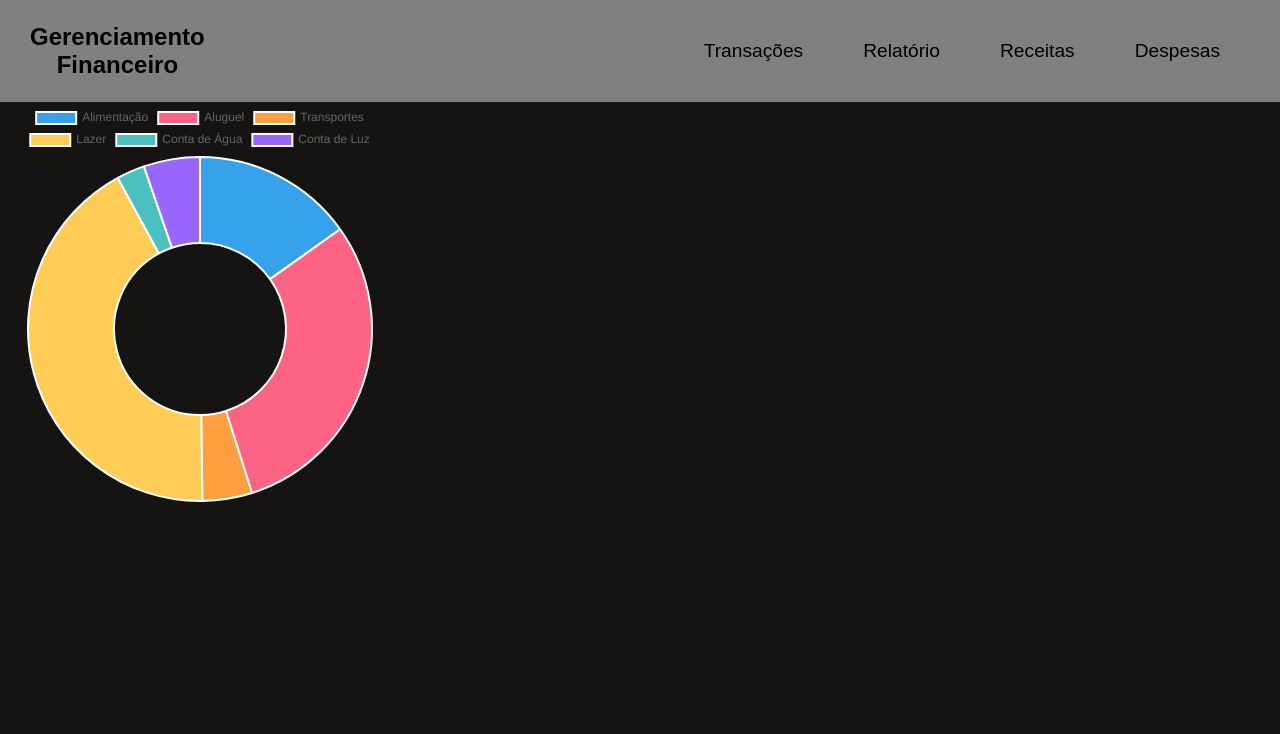
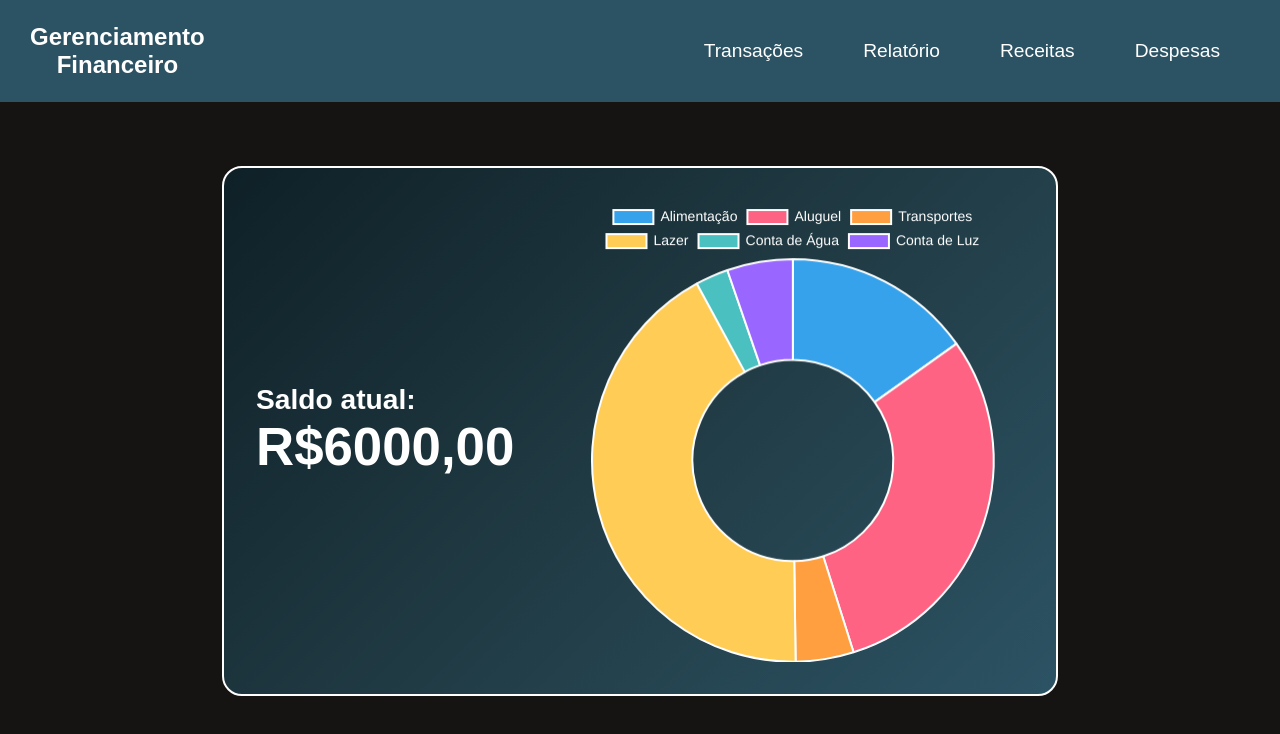
Before and after one commit to HarkyzinPROGRAMAS/Gerenciamento-Financeiro, a website built with Parcel: page src/index.html in a window 1280 px wide. Built offline with nearby package versions, Linux system fonts and the light colour scheme.

Commit message:
dashboard com saldo

```diff
--- a/src/index.html
+++ b/src/index.html
@@ -20,8 +20,16 @@
             </header>
         </section>
 
+        <section class="saldo">
+            <div class="saldoAtual">
+                <h3>Saldo atual:</h3>
+                <h1>R$6000,00</h1>
+            </div>
 
-        <div style="width: 400px;"><canvas id="relatorios"></canvas></div>
+
+
+            <div style="width: 500px;"><canvas id="relatorios"></canvas></div>
+        </section>
         <script type="module" src="relatorios.js"></script>
 
 
--- a/src/relatorios.js
+++ b/src/relatorios.js
@@ -22,6 +22,18 @@ import Chart from 'chart.js/auto'
             data: data.map(row => row.count)
           }
         ]
+      },
+      options: {
+        plugins: {
+          legend: {
+            labels: {
+              color: 'white',
+              font: {
+                size: 14
+              }
+            }
+          }
+        }
       }
     }
   );
--- a/src/styles.css
+++ b/src/styles.css
@@ -15,8 +15,8 @@ a {
 
 .titulo{
     text-align: center;
-    color: black;
-    background-color: gray;
+    color: white;
+    background-color: #2c5364;
     padding: 10px 30px 10px 30px;
 }
 
@@ -34,7 +34,7 @@ a {
 }
 
 .botoesSUB a{
-    color: black;
+    color: white;
     font-size: 1.2em;
     border: none;
     border-radius: 200px;
@@ -76,7 +76,7 @@ a {
 
 .botaoVoltar {
     display: flex;
-    background-color: gray;
+    background-color: #2c5364;
     margin: 25px;
     border-radius: 1.25rem;
 }
@@ -97,3 +97,30 @@ a {
     background-color: white;
     color: black;
 }
+
+.saldo {
+    display: flex;
+    justify-content: center;
+    align-items: center;
+    width: 60%;
+    gap: 3em;
+    margin: 4em auto;
+    color: white;
+    background: linear-gradient(
+        135deg,
+        #0f2027,
+        #203a43,
+        #2c5364
+    );
+    border-radius: 20px;
+    border: solid 2px white;
+    padding: 2em;
+}
+
+.saldoAtual {
+    font-size: clamp(2.2em, 2.5vw, 2.5em);
+}
+
+.saldoAtual h3 {
+    font-size: 0.8em;
+}
```
Also changed, not shown: dist/index.html, dist/up_/paginas/despesas.html, dist/up_/paginas/receitas.html, dist/up_/paginas/relatorio.html, dist/up_/paginas/transacoes.html, 12 other files.
